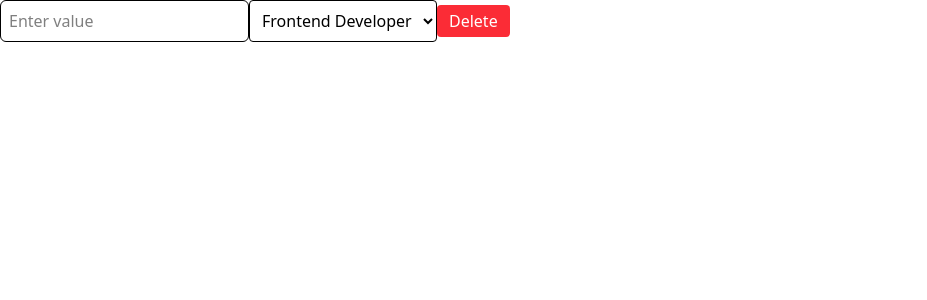
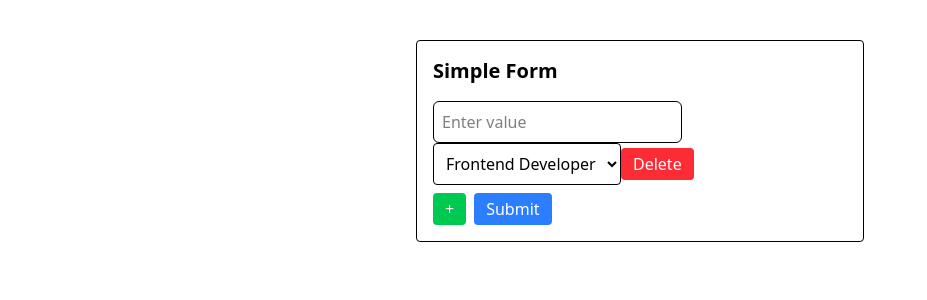
Before and after one commit to sharmin-khan/react-form, a React (Vite) app: page / in a window 1280 px wide. Shown: the top 300 px of the page, without its empty margins (0-927 px from the left). Built offline with nearby package versions, Linux system fonts and the light colour scheme.

Commit message:
feat: add Form layout with Tailwind styling.

```diff
--- a/src/components/Form.jsx
+++ b/src/components/Form.jsx
@@ -1,12 +1,27 @@
-import React from 'react';
-import FormRow from './FormRow';
+import React from "react";
+import FormRow from "./FormRow";
 
 const form = () => {
-    return (
-        <div>
-            <FormRow/>
-        </div>
-    );
+  return (
+    <div className="max-w-md mx-auto mt-10 p-4 border rounded bg-white">
+      <h1 className="text-xl font-bold mb-4">Simple Form</h1>
+
+      <form>
+          <FormRow />
+          <button
+          type="button"className="bg-green-500 text-white px-3 py-1 rounded mt-2">
+            +
+          </button>
+           <button
+          type="submit"
+          className="bg-blue-500 text-white px-3 py-1 rounded mt-2 ml-2"
+        >
+          Submit
+        </button>
+      </form>
+
+    </div>
+  );
 };
 
 export default form;
```
